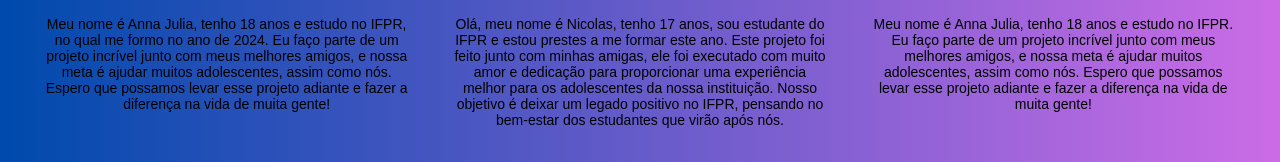
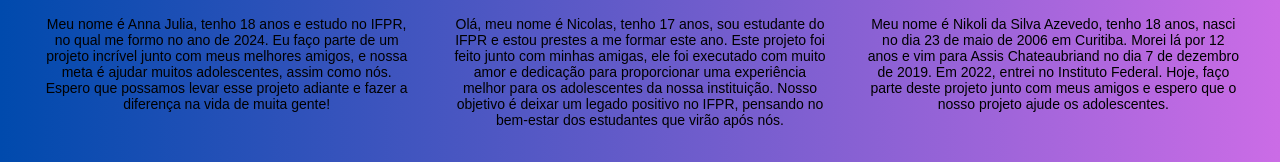
Before and after one commit to NicolasBordini/pfc-site, a website: page sobre.html in a window 1280 px wide. Shown: the part 299-461 px from the top of the page. Drawn offline with Linux system fonts and the light colour scheme.

Commit message:
Update sobre.html

```diff
--- a/sobre.html
+++ b/sobre.html
@@ -147,7 +147,7 @@
                   Nikoli Azevedo  <img src="insta.jpg" alt="Instagram">
                 </a>
             </h3>
-            <p>Meu nome é Anna Julia, tenho 18 anos e estudo no IFPR. Eu faço parte de um projeto incrível junto com meus melhores amigos, e nossa meta é ajudar muitos adolescentes, assim como nós. Espero que possamos levar esse projeto adiante e fazer a diferença na vida de muita gente!</p>
+            <p>Meu nome é Nikoli da Silva Azevedo, tenho 18 anos, nasci no dia 23 de maio de 2006 em Curitiba. Morei lá por 12 anos e vim para Assis Chateaubriand no dia 7 de dezembro de 2019. Em 2022, entrei no Instituto Federal. Hoje, faço parte deste projeto junto com meus amigos e espero que o nosso projeto ajude os adolescentes.</p>
         </div>
 
         <!-- Michelli Galli -->
```
